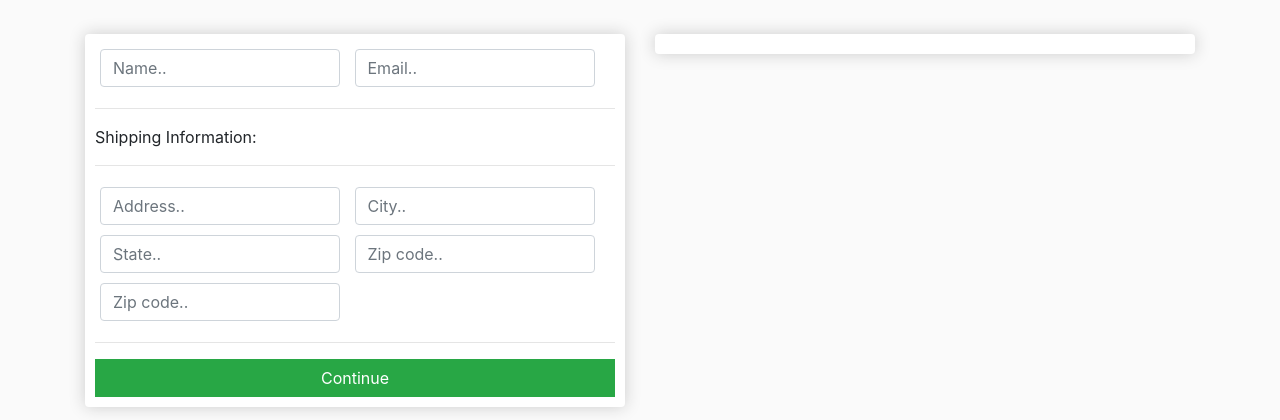
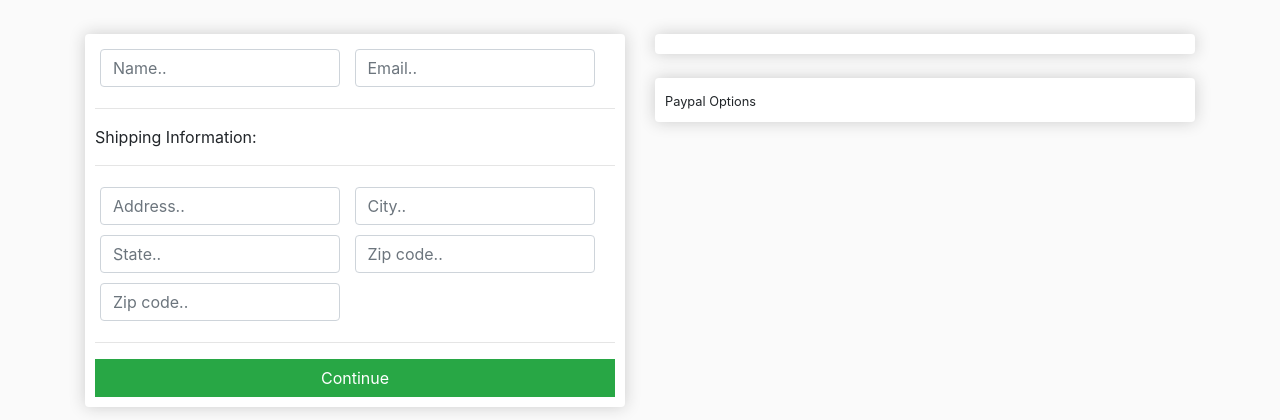
Before and after one commit to bellcastle88/E-commerce-Django, a Django app: page /checkout in a window 1280 px wide. Shown: the part 57-477 px from the top of the page. Run offline with Django 3.2, Linux system fonts and the light colour scheme; some libraries are stand-ins or nearby versions.

Commit message:
feature 10/19

```diff
--- a/store/templates/store/checkout.html
+++ b/store/templates/store/checkout.html
@@ -44,8 +44,13 @@
 
     <div class="col-lg-6">
         <div class="box-element" id="form-wrapper">
+        </div>
+        <br>
 
+        <div class="box-element" id="payment-info">
+            <small>Paypal Options</small>
         </div>
+
     </div>
 </div>
 
```
